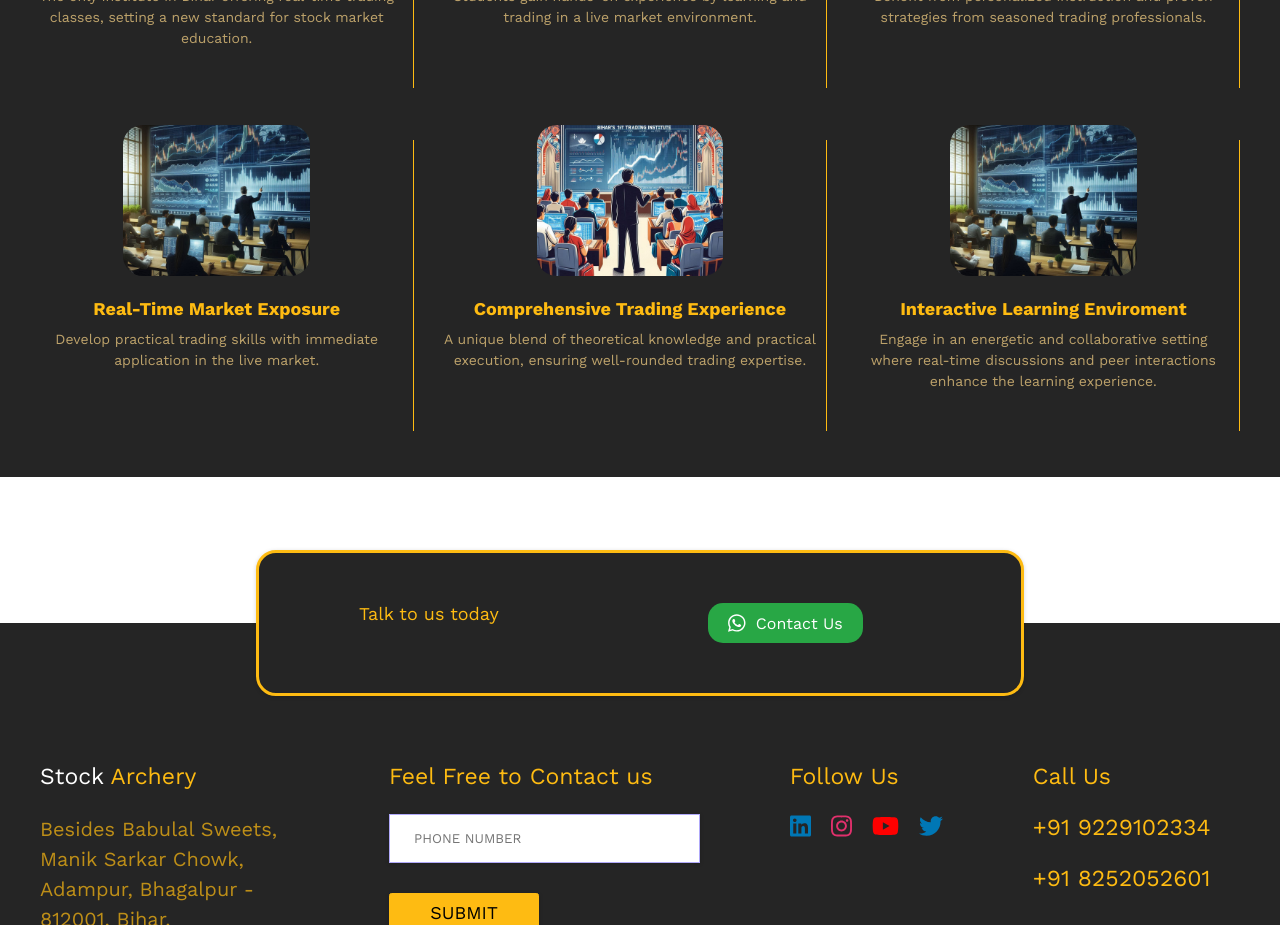
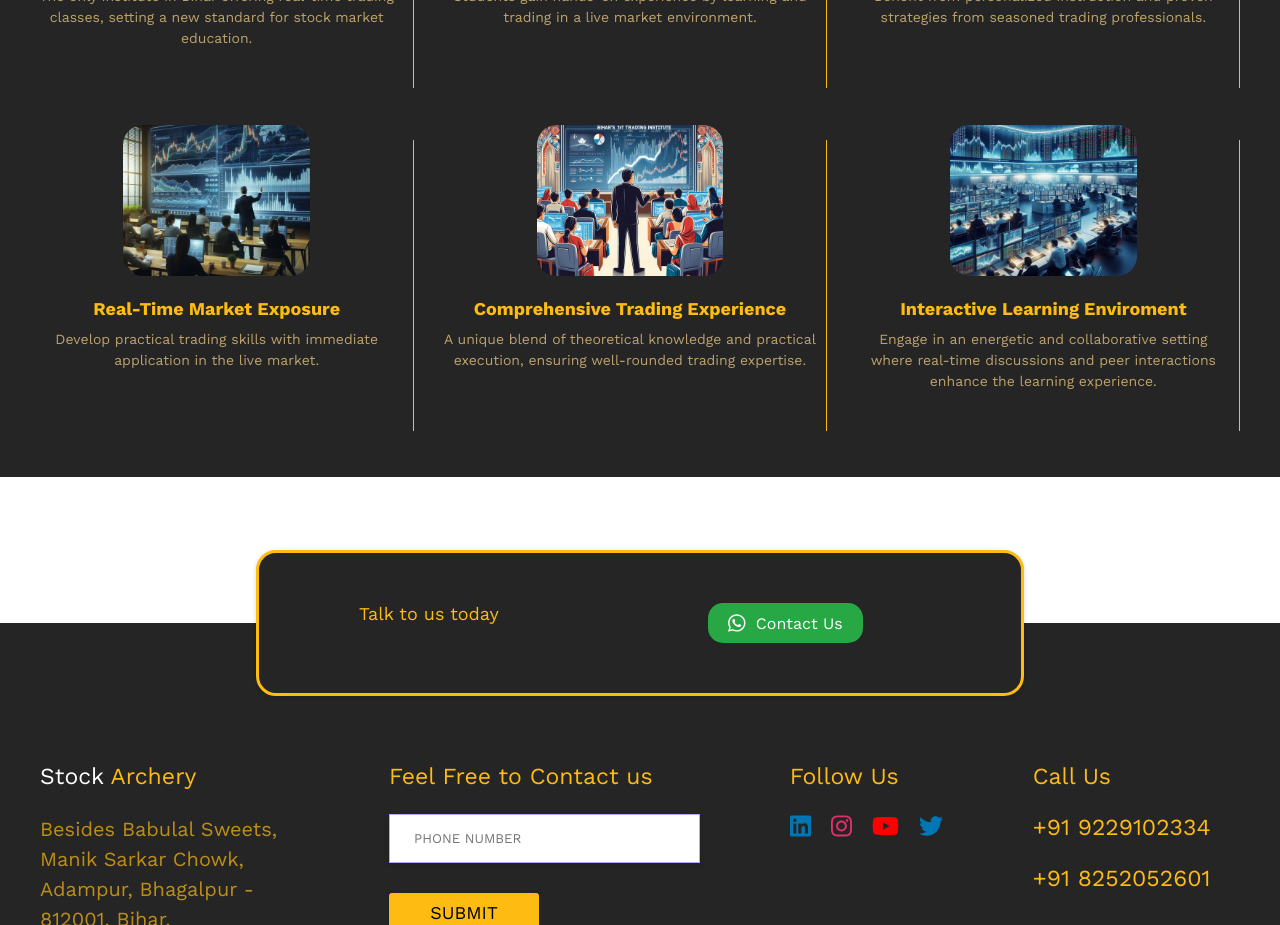
Before and after one commit to BiharStockArchery/Stock, a React (Vite) app: page / in a window 1280 px wide. Shown: the part 1520-2445 px from the top of the page. Built offline with nearby package versions, Linux system fonts and the light colour scheme; no server answers.

Commit message:
gdyytrsytrytersryuoytryetr

```diff
--- a/src/components/sectionpage.jsx
+++ b/src/components/sectionpage.jsx
@@ -141,7 +141,7 @@ const SectionsPage = () => (
         text="A unique blend of theoretical knowledge and practical execution, ensuring well-rounded trading expertise."
       />
        <SectionComponent
-        image="./images/in.jpeg"
+        image="./images/ind.jpeg"
         heading={<><strong>Interactive Learning Enviroment</strong></>}
         text=" Engage in an energetic and collaborative setting where real-time discussions and peer interactions enhance the learning experience."
       />
```
Also changed, not shown: public/images/ind.jpeg (added).
